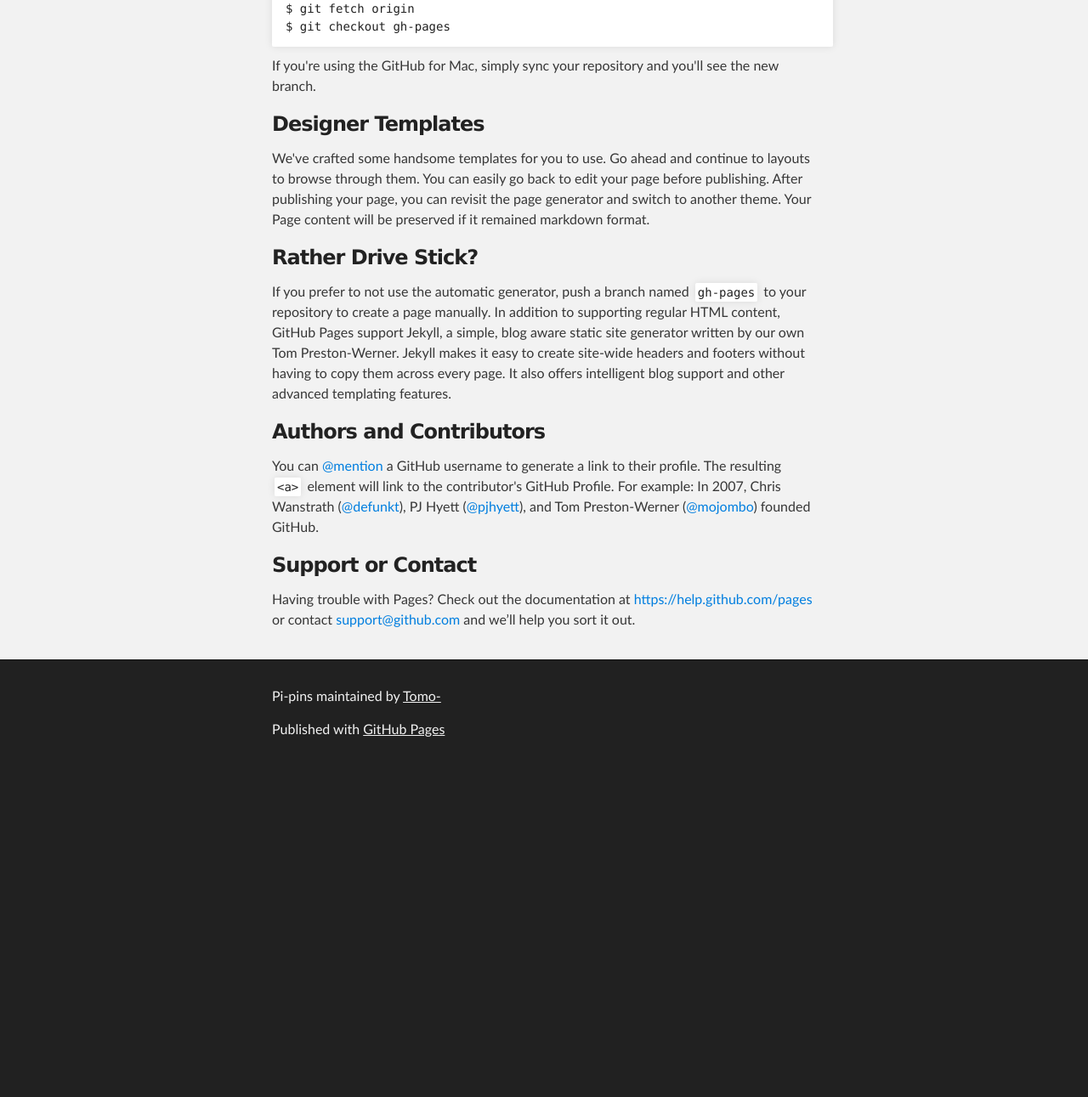
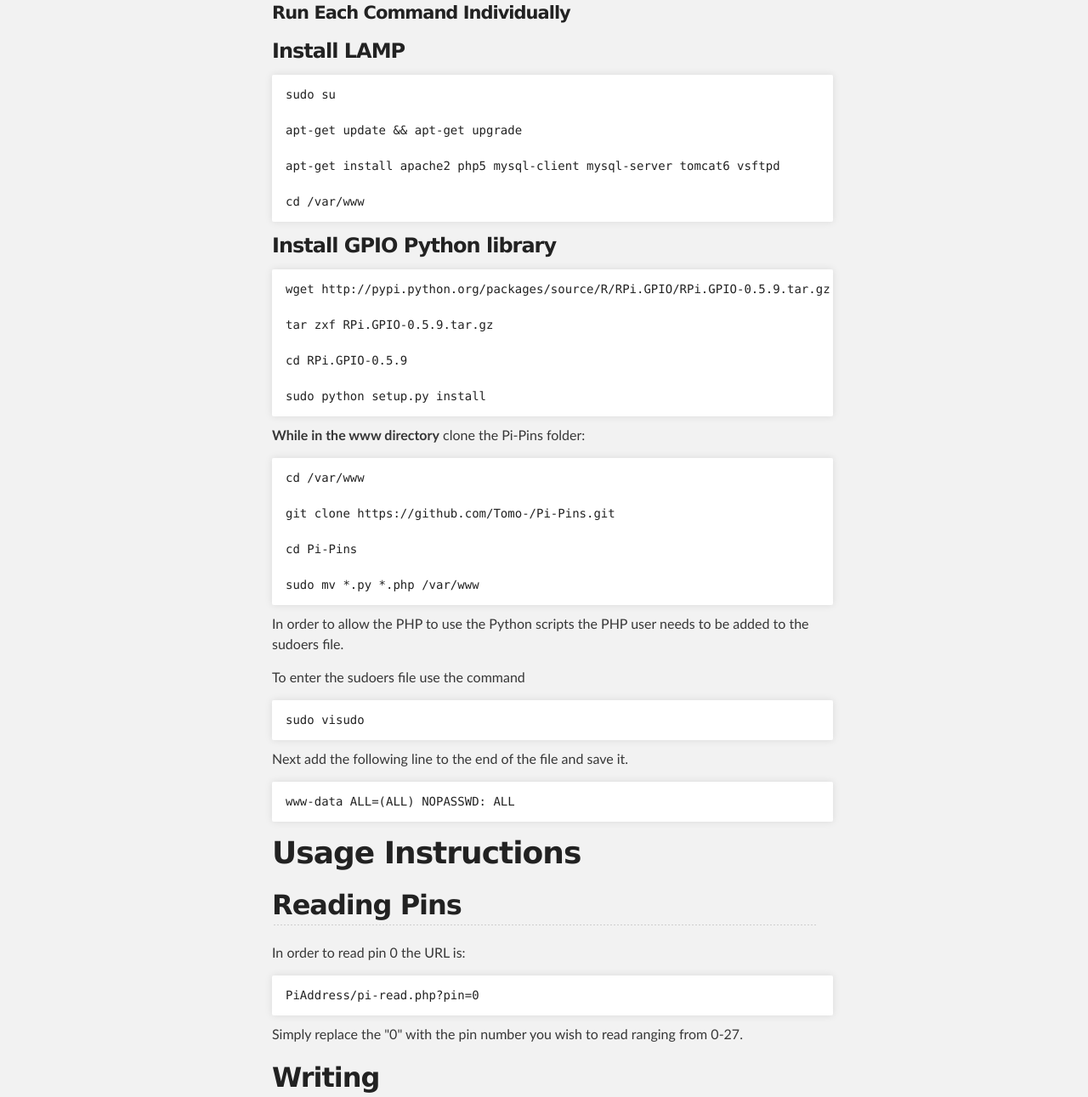
Before and after one commit to Tomo-/Pi-Pins, a plain HTML site: page index.html in a window 1280 px wide. Shown: the part 487-1778 px from the top of the page at 85% size. Before the commit the page ends 1392 px from the top, so only its background shows below. Drawn offline with Linux system fonts and the light colour scheme.

```diff
--- a/index.html
+++ b/index.html
@@ -31,37 +31,98 @@
     <!-- MAIN CONTENT -->
     <div id="main_content_wrap" class="outer">
       <section id="main_content" class="inner">
-        <h3>
-<a id="welcome-to-github-pages" class="anchor" href="#welcome-to-github-pages" aria-hidden="true"><span class="octicon octicon-link"></span></a>Welcome to GitHub Pages.</h3>
+        <h1>
+<a id="pi-pins" class="anchor" href="#pi-pins" aria-hidden="true"><span class="octicon octicon-link"></span></a>Pi-Pins</h1>
 
-<p>This automatic page generator is the easiest way to create beautiful pages for all of your projects. Author your page content here using GitHub Flavored Markdown, select a template crafted by a designer, and publish. After your page is generated, you can check out the new branch:</p>
+<p>Provides a simple interface for reading and controlling the GPIO pins on the Raspberry Pi model B, B+ and Raspberry Pi 2 from a Web Browser.</p>
 
-<pre><code>$ cd your_repo_root/repo_name
-$ git fetch origin
-$ git checkout gh-pages
+<h1>
+<a id="installation" class="anchor" href="#installation" aria-hidden="true"><span class="octicon octicon-link"></span></a>Installation</h1>
+
+<h4>
+<a id="run-each-command-individually" class="anchor" href="#run-each-command-individually" aria-hidden="true"><span class="octicon octicon-link"></span></a>Run Each Command Individually</h4>
+
+<h3>
+<a id="install-lamp" class="anchor" href="#install-lamp" aria-hidden="true"><span class="octicon octicon-link"></span></a>Install LAMP</h3>
+
+<pre><code>sudo su
+
+apt-get update &amp;&amp; apt-get upgrade
+
+apt-get install apache2 php5 mysql-client mysql-server tomcat6 vsftpd
+
+cd /var/www
 </code></pre>
 
-<p>If you're using the GitHub for Mac, simply sync your repository and you'll see the new branch.</p>
+<h3>
+<a id="install-gpio-python-library" class="anchor" href="#install-gpio-python-library" aria-hidden="true"><span class="octicon octicon-link"></span></a>Install GPIO Python library</h3>
 
-<h3>
-<a id="designer-templates" class="anchor" href="#designer-templates" aria-hidden="true"><span class="octicon octicon-link"></span></a>Designer Templates</h3>
+<pre><code>wget http://pypi.python.org/packages/source/R/RPi.GPIO/RPi.GPIO-0.5.9.tar.gz
 
-<p>We've crafted some handsome templates for you to use. Go ahead and continue to layouts to browse through them. You can easily go back to edit your page before publishing. After publishing your page, you can revisit the page generator and switch to another theme. Your Page content will be preserved if it remained markdown format.</p>
+tar zxf RPi.GPIO-0.5.9.tar.gz
 
-<h3>
-<a id="rather-drive-stick" class="anchor" href="#rather-drive-stick" aria-hidden="true"><span class="octicon octicon-link"></span></a>Rather Drive Stick?</h3>
+cd RPi.GPIO-0.5.9
 
-<p>If you prefer to not use the automatic generator, push a branch named <code>gh-pages</code> to your repository to create a page manually. In addition to supporting regular HTML content, GitHub Pages support Jekyll, a simple, blog aware static site generator written by our own Tom Preston-Werner. Jekyll makes it easy to create site-wide headers and footers without having to copy them across every page. It also offers intelligent blog support and other advanced templating features.</p>
+sudo python setup.py install
+</code></pre>
 
-<h3>
-<a id="authors-and-contributors" class="anchor" href="#authors-and-contributors" aria-hidden="true"><span class="octicon octicon-link"></span></a>Authors and Contributors</h3>
+<p><strong>While in the www directory</strong> clone the Pi-Pins folder:</p>
 
-<p>You can <a href="https://github.com/blog/821" class="user-mention">@mention</a> a GitHub username to generate a link to their profile. The resulting <code>&lt;a&gt;</code> element will link to the contributor's GitHub Profile. For example: In 2007, Chris Wanstrath (<a href="https://github.com/defunkt" class="user-mention">@defunkt</a>), PJ Hyett (<a href="https://github.com/pjhyett" class="user-mention">@pjhyett</a>), and Tom Preston-Werner (<a href="https://github.com/mojombo" class="user-mention">@mojombo</a>) founded GitHub.</p>
+<pre><code>cd /var/www
 
-<h3>
-<a id="support-or-contact" class="anchor" href="#support-or-contact" aria-hidden="true"><span class="octicon octicon-link"></span></a>Support or Contact</h3>
+git clone https://github.com/Tomo-/Pi-Pins.git
 
-<p>Having trouble with Pages? Check out the documentation at <a href="https://help.github.com/pages">https://help.github.com/pages</a> or contact <a href="mailto:support@github.com">support@github.com</a> and we’ll help you sort it out.</p>
+cd Pi-Pins
+
+sudo mv *.py *.php /var/www
+</code></pre>
+
+<p>In order to allow the PHP to use the Python scripts the PHP user needs to be added to the sudoers file.</p>
+
+<p>To enter the sudoers file use the command</p>
+
+<pre><code>sudo visudo
+</code></pre>
+
+<p>Next add the following line to the end of the file and save it.</p>
+
+<pre><code>www-data ALL=(ALL) NOPASSWD: ALL
+</code></pre>
+
+<h1>
+<a id="usage-instructions" class="anchor" href="#usage-instructions" aria-hidden="true"><span class="octicon octicon-link"></span></a>Usage Instructions</h1>
+
+<h2>
+<a id="reading-pins" class="anchor" href="#reading-pins" aria-hidden="true"><span class="octicon octicon-link"></span></a>Reading Pins</h2>
+
+<p>In order to read pin 0 the URL is:</p>
+
+<pre><code>PiAddress/pi-read.php?pin=0
+</code></pre>
+
+<p>Simply replace the "0" with the pin number you wish to read ranging from 0-27.</p>
+
+<h2>
+<a id="writing" class="anchor" href="#writing" aria-hidden="true"><span class="octicon octicon-link"></span></a>Writing</h2>
+
+<p>In order to set the value of pin 0 to high the URL is:</p>
+
+<pre><code>PiAddress/pi-write.php?io=1&amp;pin=0
+</code></pre>
+
+<p>To set value to low change</p>
+
+<pre><code>io=1
+</code></pre>
+
+<p>to</p>
+
+<pre><code>io=0
+</code></pre>
+
+<h1>
+<a id="the-piaddressshould-be-changed-to-the-ip-address-of-your-raspberry-pi" class="anchor" href="#the-piaddressshould-be-changed-to-the-ip-address-of-your-raspberry-pi" aria-hidden="true"><span class="octicon octicon-link"></span></a><em>The "PiAddress"should be changed to the IP address of your Raspberry Pi.</em>
+</h1>
       </section>
     </div>
 
```
Also changed, not shown: params.json (+1 -1 lines).
